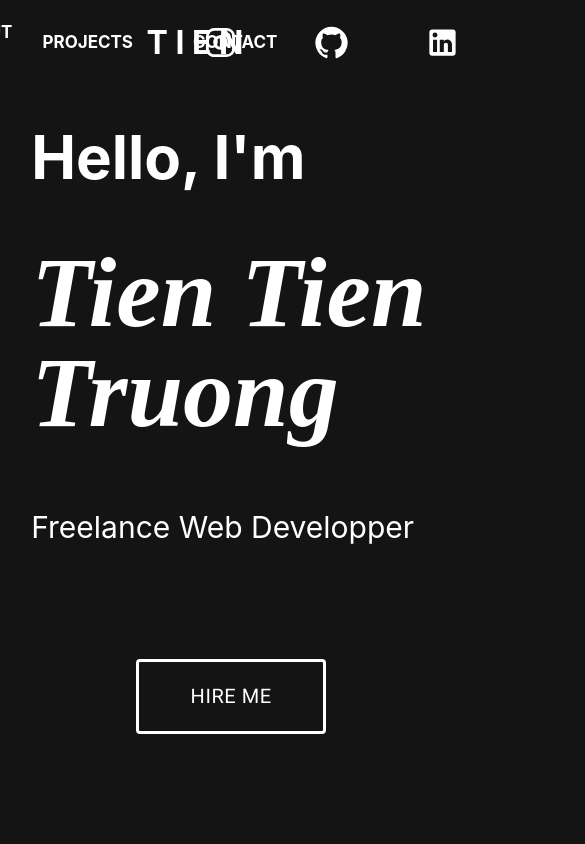
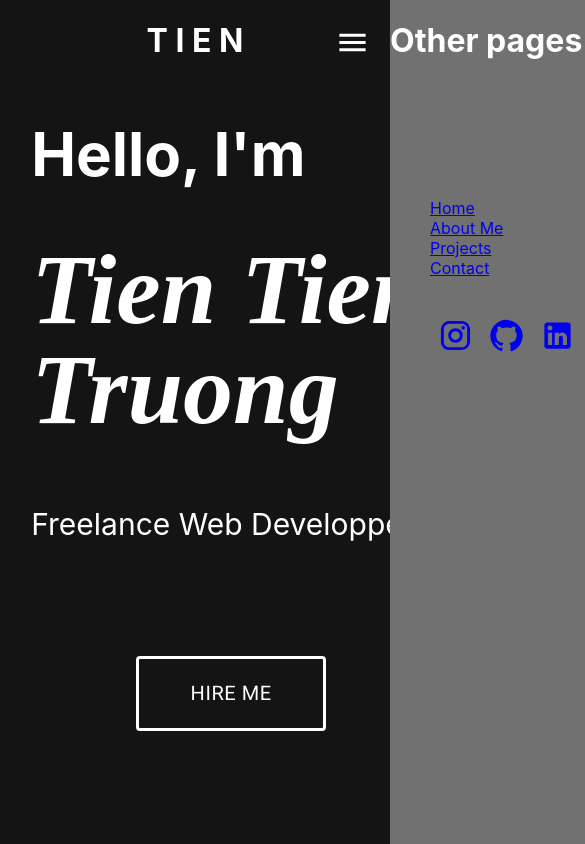
Before and after one commit to TTruongBill/portfolio, a React (Create React App) app: page / in a window 390 px wide. Shown: the top 844 px of the page, 585 px wide, since content can reach past the window. Built offline with nearby package versions, Linux system fonts and the light colour scheme; no server answers; a web font is replaced by a local one.

Commit message:
Header is adaptable from mobile to desktop

```diff
--- /dev/null
+++ b/index.css
@@ -0,0 +1,10 @@
+body {
+  box-sizing: border-box;
+  margin: 0;
+  font-family: -apple-system, BlinkMacSystemFont, 'Segoe UI', 'Roboto', 'Oxygen',
+ 'Ubuntu', 'Cantarell', 'Fira Sans', 'Droid Sans', 'Helvetica Neue',
+ sans-serif;
+  -webkit-font-smoothing: antialiased;
+  -moz-osx-font-smoothing: grayscale;
+}
+/*# sourceMappingURL=index.css.map */
--- a/src/components/Header.jsx
+++ b/src/components/Header.jsx
@@ -1,4 +1,5 @@
 import './Header.scss';
+import MenuIcon from '@mui/icons-material/Menu';
 import InstagramIcon from '@mui/icons-material/Instagram';
 import GitHubIcon from '@mui/icons-material/GitHub';
 import LinkedInIcon from '@mui/icons-material/LinkedIn';
@@ -16,6 +17,53 @@ export default function Header(){
     }
     return(
         <div className='Head'>
+            <label htmlFor="menu"> <MenuIcon className='menuIcon' fontSize='large'></MenuIcon> </label>
+            <input type="checkbox" id="menu"/>
+            <div className='menu'>
+                <h1>Other pages</h1>
+                <nav className='navAppMobile'>
+                    <ul>
+                        <li>
+                            <Link to="/" onClick={home => addClass(home)}>Home</Link>
+                        </li>
+                        <li>
+                            <Link to="/aboutme">About Me</Link>
+                        </li>
+                        <li>
+                            <Link to="/projects">Projects</Link>
+                        </li>
+                        <li>
+                            <Link to="/contact">Contact</Link>
+                        </li>
+                    </ul>
+                </nav>
+                <nav className='navSocialMobile'>
+                <ul>
+                    <li>
+                        <a href="https://www.instagram.com/k1polo/">
+                            <IconButton color="inherit">
+                                <InstagramIcon fontSize="large"/>
+                            </IconButton>
+                        </a>
+                    </li>
+                    <li>
+                        <a href="https://github.com/k1polo">
+                            <IconButton color="inherit">
+                                <GitHubIcon fontSize="large"/>
+                            </IconButton>
+                        </a>
+                    </li>
+                    <li>
+                        <a href="https://www.linkedin.com/in/tien-tien-3392a3240/">
+                            <IconButton color="inherit">
+                                <LinkedInIcon fontSize="large"/>
+                            </IconButton>
+                        </a>
+                    </li>
+                </ul>
+                </nav>
+            </div>
+            <div className='navDesktop'>
                 <nav className='navApp'>
                     <ul>
                         <li>
@@ -59,5 +107,7 @@ export default function Header(){
                     </ul>
                 </nav>
             </div>
+
+        </div>
     )
 }
--- a/src/components/Header.scss
+++ b/src/components/Header.scss
@@ -1,48 +1,78 @@
-.Head {
+.Head{
     display: flex;
-    justify-content: space-between;
+    flex-direction: row;
+    justify-content: center;
     align-items: center;
     width: 100%;
     color: white;
     width: 100vw;
-    height: 10vh;
     animation: top-to-bottom 2s;
-    .navApp{
-        font-size: 17px;
+
+    h1{
+        position: relative;
     }
 
-    h1{
-        width: 30%;
-        text-align: center;
+    .navApp, .navSocial{
+        display: none;
     }
 
-    nav{
-        width: 30%;
 
+    //Menu burger Mobile
+    .menuIcon{
+        position: fixed;
+        top: 25px;
+        right: 20px;
+        cursor: pointer;
+        z-index: 2;
+
+    }
+
+    #menu{
+        display: none;
+    }
+
+    #menu:checked ~ .menu{
+        transform: translateX(0%);
+    }
+
+    .app ~ #menu:checked {
+        opacity: 0;
+    }
+
+    .menu{
+        display: flex;
+        flex-direction: column;
+        position: absolute;
+        right: 0;
+        top: 0;
+        width: 70%;
+        height: 100%;
+        background-color: rgb(113, 113, 113);
+        transform: translateX(100%);
+        transition: transform 0.5s;
+        z-index: 1;
         ul{
+            position: relative;
+            top: 100px;
+            left: 0;
+            list-style: none;
+
+            li a:visited{
+                color: white;
+            }
+        }
+
+        .navSocialMobile ul{
             display: flex;
-            list-style: none;
-            justify-content: center;
-            align-items: center;
-            margin: 0;
-            padding: 0;
+            flex-direction: row;
 
-            a{
-                margin: 30px;
+            li a:visited button{
                 color: white;
-                text-decoration: none;
-                font-weight: bold;
-                &:hover{
-                    color: rgb(148, 148, 148);
-                }
-
             }
-
         }
     }
 
 }
-
 @keyframes top-to-bottom {
     0%{
         transform: translateY(-11vh);
@@ -53,3 +83,99 @@
         opacity: 1;
     }
 }
+@media screen and (max-width: 769px){
+    .navSocialMobile, .navAppMobile{
+        display: flex;
+    }
+}
+@media screen and (min-width: 769px){
+    .Head{
+        display: flex;
+        flex-direction: row;
+        align-items: center;
+        width: 100%;
+        color: white;
+        width: 100vw;
+        height: 10vh;
+        animation: top-to-bottom 2s;
+
+        h1{
+            position: relative;
+            left: 4%;
+        }
+        .menuIcon, .menu{
+            display: none;
+        }
+        .navDesktop{
+            display: flex;
+            flex-direction: row;
+            align-items: center;
+            justify-content: space-evenly;
+            width: 100%;
+
+            .navApp ul{
+                justify-content: space-between;
+            }
+
+            .navSocial ul{
+                justify-content: center;
+
+                li{
+                    margin: auto 10px;
+                }
+            }
+            .navApp, .navSocial {
+                display: flex;
+                width: 40%;
+                justify-content: center;
+                align-items: center;
+
+                ul{
+                    list-style: none;
+                    display: flex;
+                    flex-direction: row;
+                    width: 100%;
+                    margin: 0;
+                    padding: 0;
+
+                    li{
+                        a{
+                            text-decoration: none;
+                            font-weight: bold;
+
+                            &:hover{
+                                color: rgb(148, 148, 148);
+                            }
+                        }
+                    }
+
+                    li a:visited{
+                        color: white;
+                    }
+                    li a:visited button{
+                        color: white;
+                    }
+                }
+            }
+        }
+
+    }
+
+}
+
+@media screen and (min-width: 1800px){
+    .Head{
+        .navDesktop{
+
+            .navApp, .navSocial{
+                width: 33%;
+                ul{
+                    li{
+                        margin: auto 40px;
+                    }
+                }
+            }
+
+        }
+    }
+}
--- a/src/components/Project.jsx
+++ b/src/components/Project.jsx
@@ -1,6 +1,6 @@
 import './Project.scss';
 
-export default function Project({title, img, imgName, li, link, content}){
+export default function Project({title, img, imgName, link, content}){
 
     return(
         <section className='project'>
--- a/src/components/Project.scss
+++ b/src/components/Project.scss
@@ -3,16 +3,33 @@
     flex-direction: row;
     justify-content: space-between;
     margin: auto 40px;
+    background-color: rgb(48, 48, 48);
+    padding: 10px 40px;
+    align-items: center;
 }
 
 .right{
+    display: flex;
+    flex-direction: column;
     width: 40em;
 }
 
 .left{
-    width: 40em;
+    width: 50%;
 }
 
 img{
-    width:60em;
+    width:100%;
 }
+
+@media screen and (max-width: 769px){
+
+}
+@media screen and (min-width: 769px){
+
+
+}
+
+@media screen and (min-width: 1800px){
+
+}
```
Also changed, not shown: 1 other file (tests, documents, lock files or other folders). Lines whose indentation alone changed are shown as unchanged.
